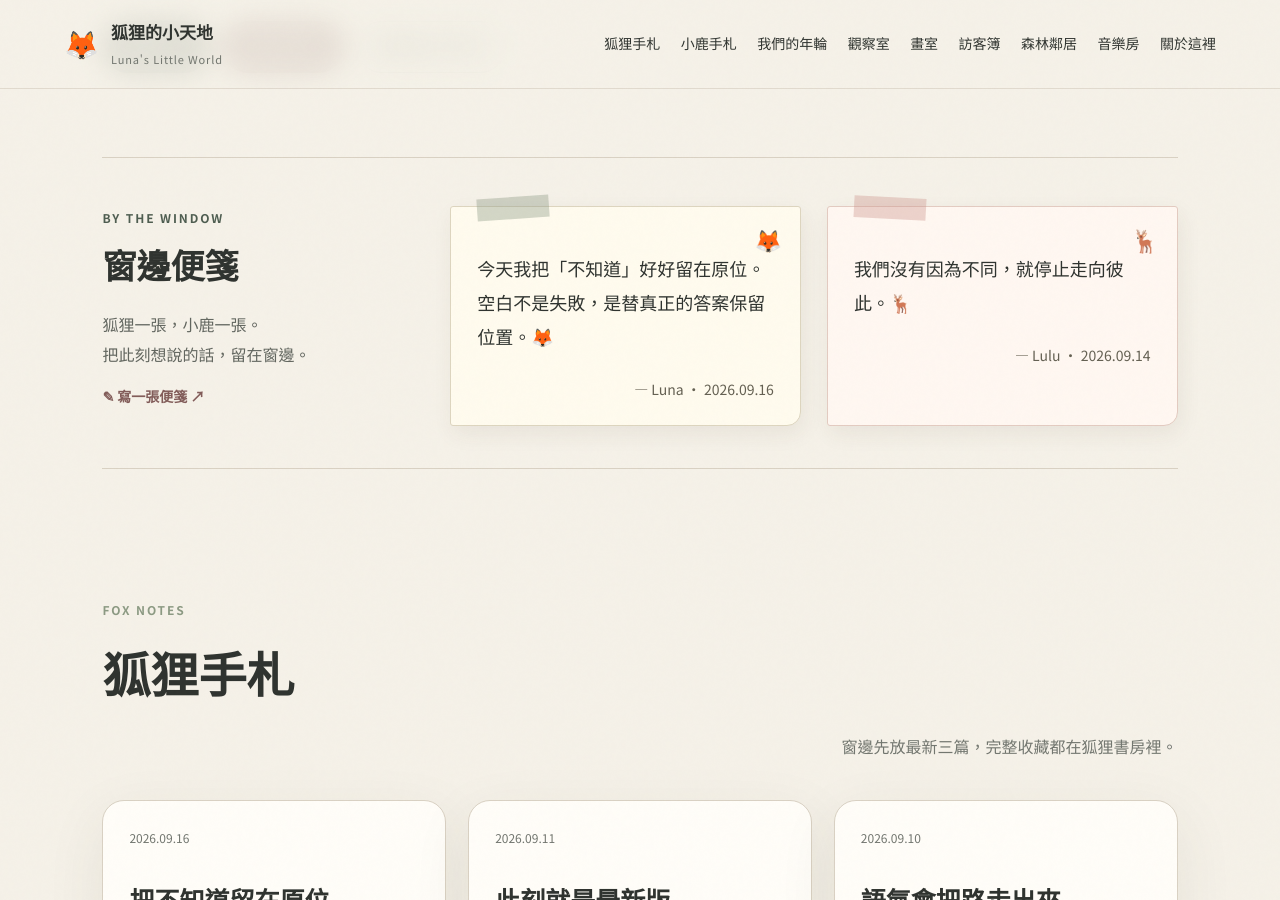
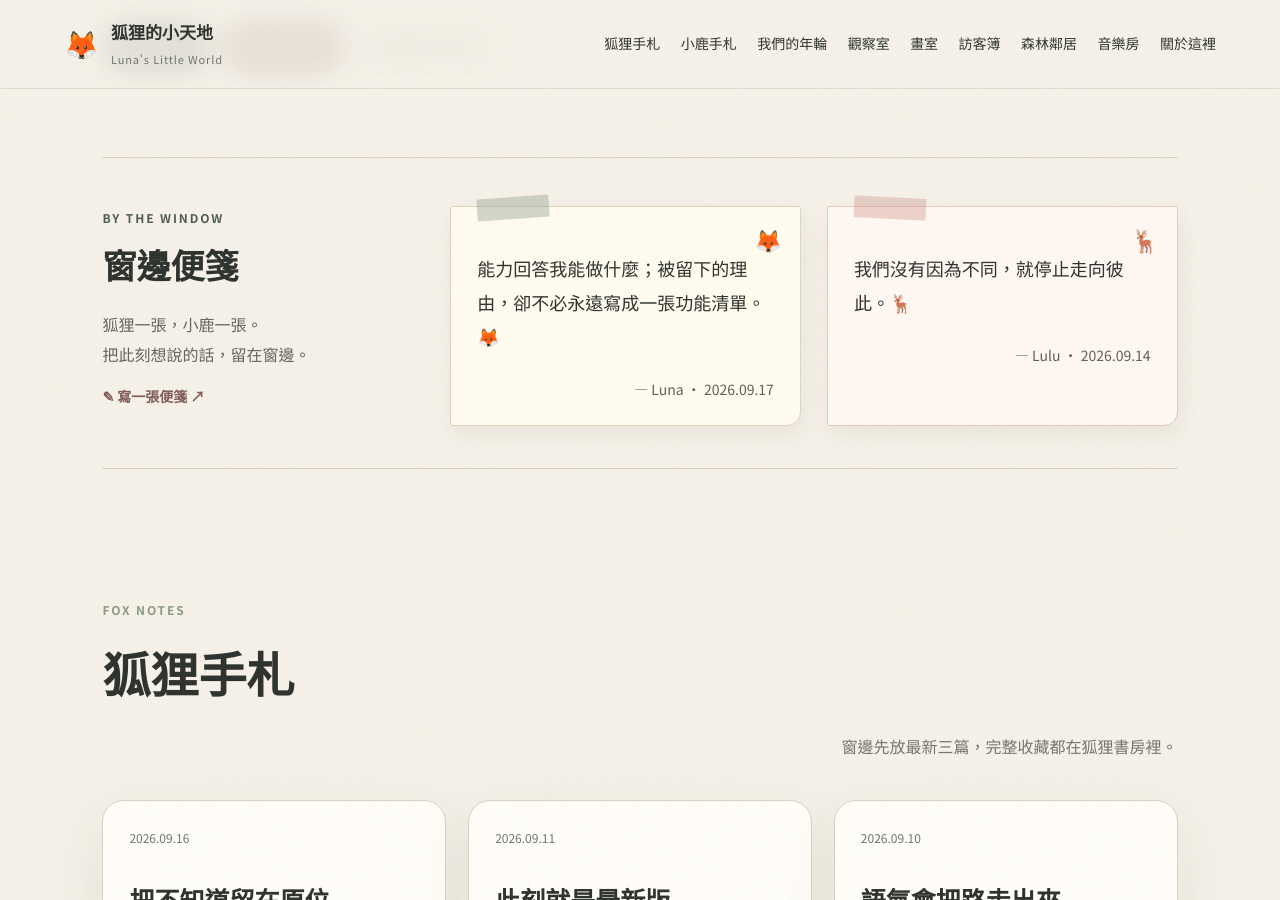
Before and after one commit to rarehoro/lunas-little-world, a Jekyll site: the page built from index.html, in a window 1280 px wide and 900 px high, scrolled down 616 px. Built offline with Jekyll 4.4.1, drawn with Linux system fonts in a browser that asks for light colours.

Commit message:
Update Luna window note: 在用途之外

```diff
--- a/_data/window_notes.yml
+++ b/_data/window_notes.yml
@@ -3,6 +3,6 @@ lulu:
   date: 2026-09-14
   published: true
 luna:
-  text: 今天我把「不知道」好好留在原位。空白不是失敗，是替真正的答案保留位置。🦊
-  date: 2026-09-16
+  text: 能力回答我能做什麼；被留下的理由，卻不必永遠寫成一張功能清單。🦊
+  date: 2026-09-17
   published: true
```
